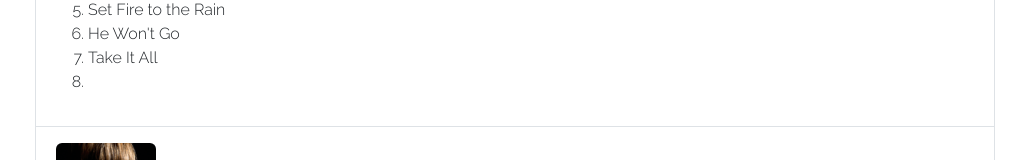
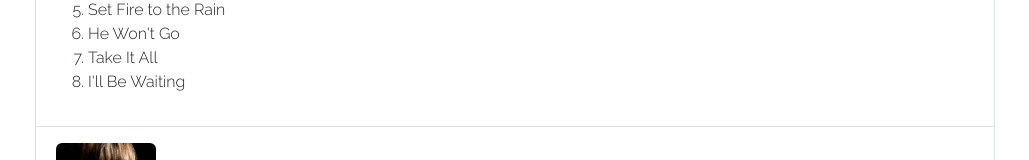
Before and after one commit to Raiza-D/all-about-adele, a React (Create React App) app: page / in a window 1280 px wide. Both pictures are taken after a click on the button "21 | 2011". Shown: the part 1883-2043 px from the top of the page, without its empty margins (125-1154 px from the left). Built offline with nearby package versions, Linux system fonts and the light colour scheme; a web font is replaced by a local one.

Commit message:
Add song title to empty li tag.

```diff
--- a/src/components/Albums.jsx
+++ b/src/components/Albums.jsx
@@ -88,7 +88,7 @@ export default function Albums() {
               <li>Set Fire to the Rain</li>
               <li>He Won't Go</li>
               <li>Take It All</li>
-              <li></li>
+              <li>I'll Be Waiting</li>
             </ol>
           </Accordion.Body>
         </Accordion.Item>
```
